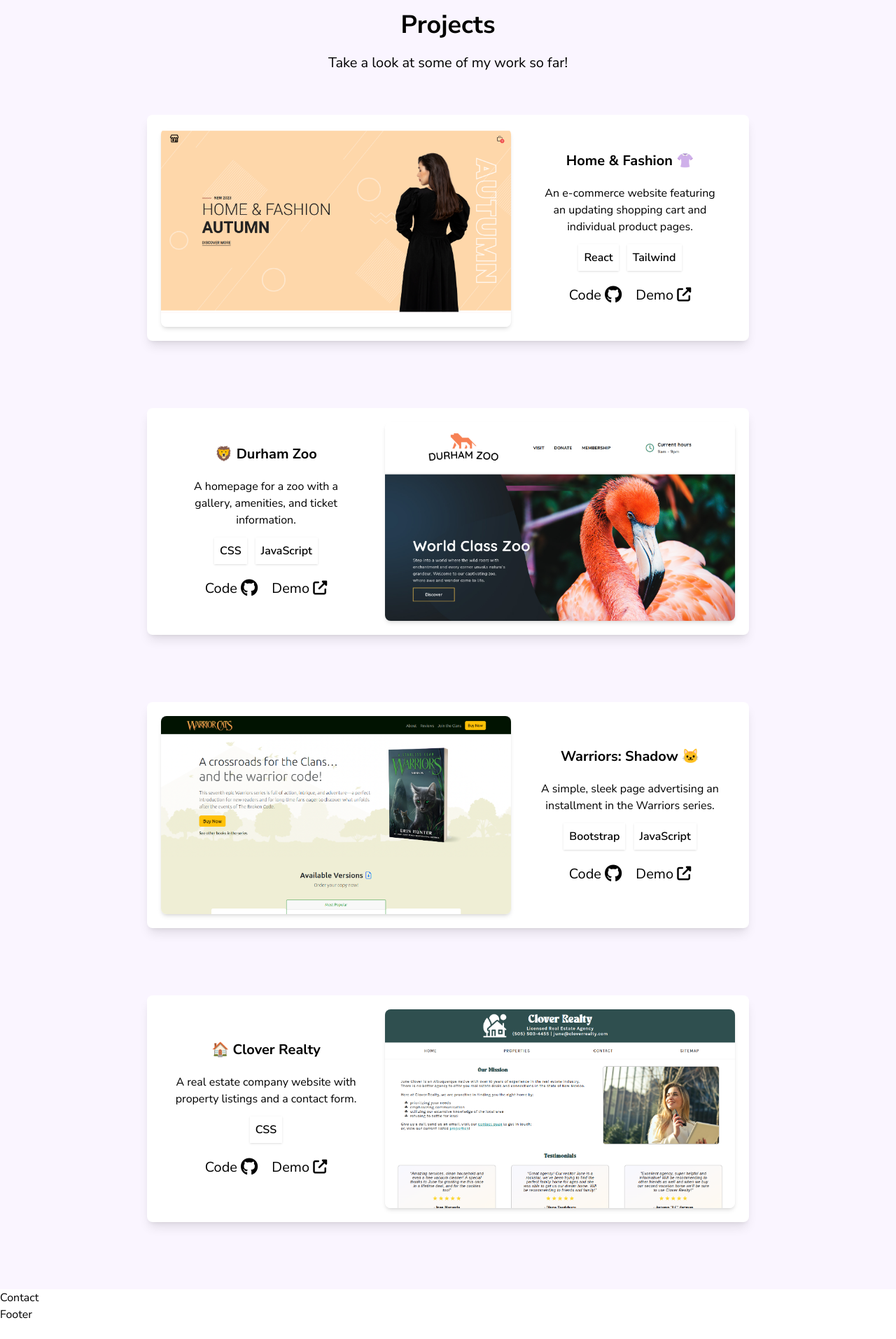
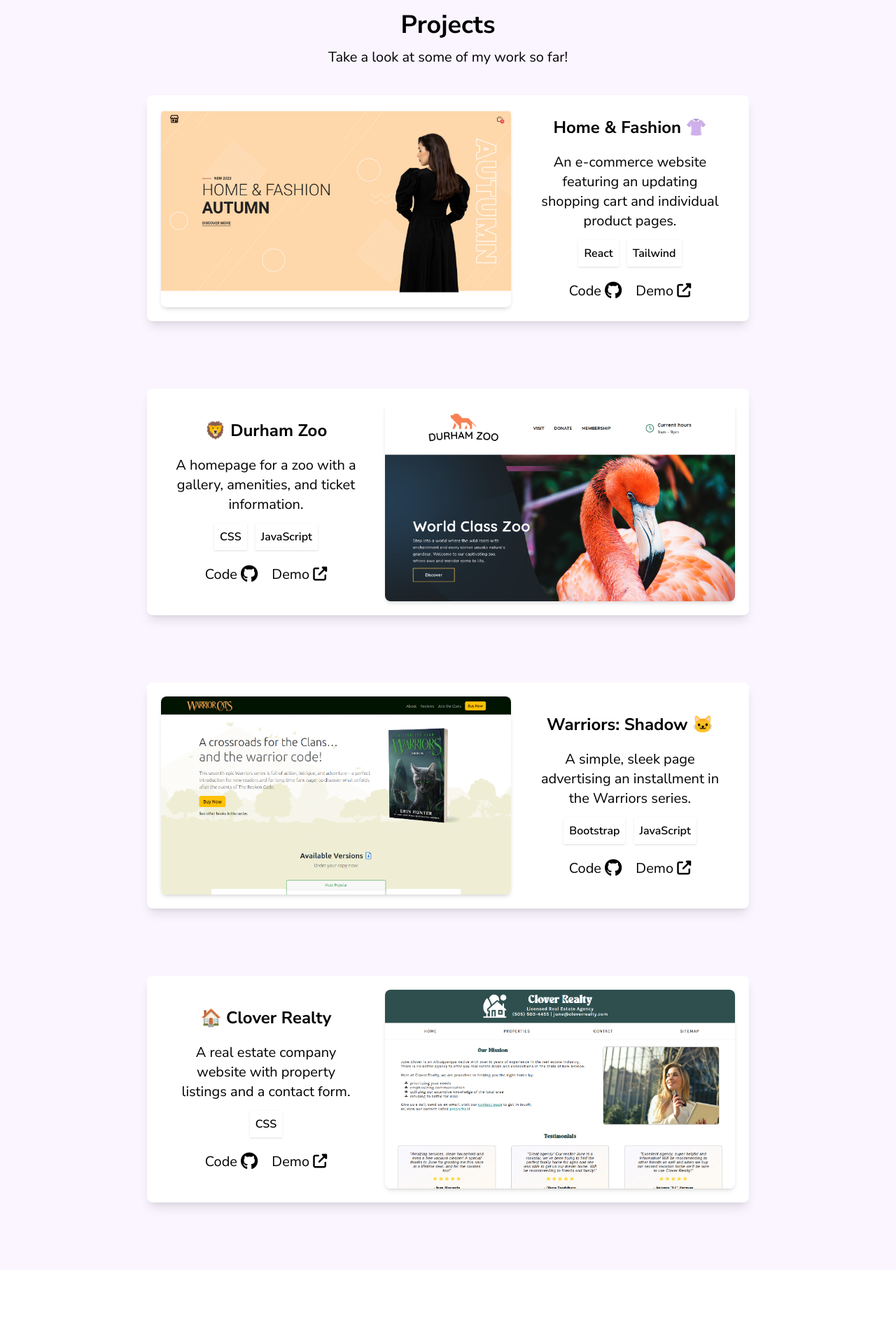
Before and after one commit to zgawlak/portfolio, a React (Create React App) app: page / in a window 1280 px wide. Shown: the part 880-2793 px from the top of the page at 70% size. Before the commit the page ends 2770 px from the top, so only its background shows below. Built offline with nearby package versions, Linux system fonts and the light colour scheme.

Commit message:
Add contact info

```diff
--- a/src/App.js
+++ b/src/App.js
@@ -33,7 +33,7 @@ function App() {
         <nav className='hidden md:flex gap-x-5 text-xl'>
           <a href="#about" className='hover:text-purple-700 transition duration-300'>About</a>
           <a href="#projects" className='hover:text-purple-700 transition duration-300'>Projects</a>
-          <a href="#contacts" className='hover:text-purple-700 transition duration-300'>Contact</a>
+          <a href="#contact" className='hover:text-purple-700 transition duration-300'>Contact</a>
         </nav>
         <div className='md:hidden flex justify-center cursor-pointer'>
           <img onClick={() => toggleMenu(true)} src={menu} alt="open menu" />
@@ -44,7 +44,7 @@ function App() {
             <div className='flex flex-col gap-y-8 text-2xl text-center'>
               <a href="#about" onClick={() => toggleMenu(false)} className='hover:text-purple-700'>About</a>
               <a href="#projects" onClick={() => toggleMenu(false)} className='hover:text-purple-700'>Projects</a>
-              <a href="#contacts" onClick={() => toggleMenu(false)} className='hover:text-purple-700'>Contact</a>
+              <a href="#contact" onClick={() => toggleMenu(false)} className='hover:text-purple-700'>Contact</a>
             </div>
           </div>
         </div>
@@ -86,8 +86,8 @@ function App() {
         </div>
 
         <div id="projects" className="bg-purple-50 w-full py-24 px-5">
-          <h2 className="text-2xl md:text-4xl font-bold text-center">Projects</h2>
-          <p className="text-lg md:text-xl p-5 text-center mb-10">Take a look at some of my work so far!</p>
+          <h2 className="text-2xl md:text-4xl font-bold text-center mb-3">Projects</h2>
+          <p className="text-lg md:text-xl mb-10 text-center">Take a look at some of my work so far!</p>
 
           <div className="gap-24 flex flex-col justify-center items-center">
             <div className="bg-white p-5 rounded-lg flex justify-center items-center flex-wrap md:flex-nowrap gap-5 shadow-lg">
@@ -95,8 +95,8 @@ function App() {
                 <img src={eCommerce} alt="" className="rounded-lg shadow-md" />
               </div>
               <div className="md:w-[300px] flex flex-col items-center text-center">
-                <h3 className="text-lg md:text-xl font-bold">Home & Fashion 👚</h3>
-                <p className="p-5">An e-commerce website featuring an updating shopping cart and individual product pages.</p>
+                <h3 className="text-xl md:text-2xl font-bold">Home & Fashion 👚</h3>
+                <p className="p-5 md:text-xl">An e-commerce website featuring an updating shopping cart and individual product pages.</p>
                 <p><span className="p-2 font-semibold shadow mr-2">React</span> <span className="p-2 font-semibold shadow">Tailwind</span></p>
                 <div className="mt-7 text-xl flex gap-5">
                   <a target="_blank" rel="noreferrer" href="https://github.com/zgawlak/ecommerce-shop">Code <i class="fa-brands fa-github fa-lg"></i></a>
@@ -107,8 +107,8 @@ function App() {
 
             <div className="bg-white p-5 rounded-lg flex justify-center items-center flex-wrap-reverse md:flex-nowrap gap-5 shadow-lg">
               <div className="md:w-[300px] flex flex-col items-center text-center">
-                <h3 className="text-lg md:text-xl font-bold">🦁 Durham Zoo</h3>
-                <p className="p-5">A homepage for a zoo with a gallery, amenities, and ticket information.</p>
+                <h3 className="text-xl md:text-2xl font-bold">🦁 Durham Zoo</h3>
+                <p className="p-5 md:text-xl">A homepage for a zoo with a gallery, amenities, and ticket information.</p>
                 <p><span className="p-2 font-semibold shadow mr-2">CSS</span> <span className="p-2 font-semibold shadow">JavaScript</span></p>
                 <div className="mt-7 text-xl flex gap-5">
                   <a target="_blank" rel="noreferrer" href="https://github.com/zgawlak/zoo-site">Code <i class="fa-brands fa-github fa-lg"></i></a>
@@ -125,8 +125,8 @@ function App() {
                 <img src={BookPage} alt="" className="rounded-lg shadow-md" />
               </div>
               <div className="md:w-[300px] flex flex-col items-center text-center">
-                <h3 className="text-lg md:text-xl font-bold">Warriors: Shadow 🐱</h3>
-                <p className="p-5">A simple, sleek page advertising an installment in the Warriors series.</p>
+                <h3 className="text-xl md:text-2xl font-bold">Warriors: Shadow 🐱</h3>
+                <p className="p-5 md:text-xl">A simple, sleek page advertising an installment in the Warriors series.</p>
                 <p><span className="p-2 font-semibold shadow mr-2">Bootstrap</span> <span className="p-2 font-semibold shadow">JavaScript</span></p>
                 <div className="mt-7 text-xl flex gap-5">
                   <a target="_blank" rel="noreferrer" href="https://github.com/zgawlak/book-page">Code <i class="fa-brands fa-github fa-lg"></i></a>
@@ -137,8 +137,8 @@ function App() {
 
             <div className="bg-white p-5 rounded-lg flex justify-center items-center flex-wrap-reverse md:flex-nowrap gap-5 shadow-lg">
               <div className="md:w-[300px] flex flex-col items-center text-center">
-                <h3 className="text-lg md:text-xl font-bold">🏠 Clover Realty</h3>
-                <p className="p-5">A real estate company website with property listings and a contact form.</p>
+                <h3 className="text-xl md:text-2xl font-bold">🏠 Clover Realty</h3>
+                <p className="p-5 md:text-xl">A real estate company website with property listings and a contact form.</p>
                 <p><span className="p-2 font-semibold shadow">CSS</span></p>
                 <div className="mt-7 text-xl flex gap-5">
                   <a target="_blank" rel="noreferrer" href="https://github.com/zgawlak/realtor-project">Code <i class="fa-brands fa-github fa-lg"></i></a>
@@ -153,8 +153,25 @@ function App() {
           </div>
         </div>
 
-        <div id="contact">
-          <h2>Contact</h2>
+        <div id="contact" className="w-full py-24 px-5">
+          <h2 className="text-2xl md:text-4xl font-bold text-center">Contact</h2>
+          <p className="text-lg md:text-xl p-5 text-center mb-5">Feel free to get in touch!</p>
+          <div className="flex justify-center items-center gap-16">
+            <div className="flex items-center gap-3 text-xl">
+              <div className="bg-purple-100 flex justify-center items-center w-16 h-16 rounded-full">
+                <i class="fa-solid fa-map-location-dot fa-xl"></i>
+              </div>
+              <p>Scarborough, ON</p>
+            </div>
+            <div>
+              <div className="flex items-center gap-3 text-xl">
+                <div className="bg-purple-100 flex justify-center items-center w-16 h-16 rounded-full">
+                  <i class="fa-solid fa-envelope fa-xl"></i>
+                </div>
+                <p>zoegawlak@gmail.com</p>
+              </div>
+            </div>
+          </div>
         </div>
 
       </main >
```
